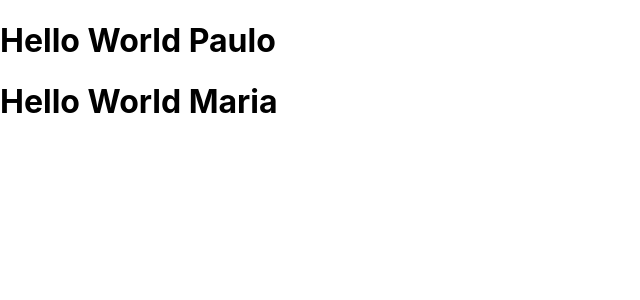
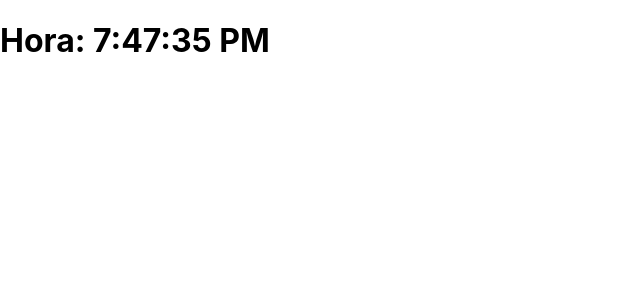
Before and after one commit to jeanmmlima/IMD0404-WEBI, a React (Create React App) app in the folder 13-react-intro/: page / in a window 1280 px wide. Shown: the top 300 px of the page, without its empty margins (0-640 px from the left). Built offline with nearby package versions, Linux system fonts and the light colour scheme.

Commit message:
timer ok

```diff
--- /dev/null
+++ b/13-react-intro/src/Timer.js
@@ -0,0 +1,10 @@
+import React from 'react';
+
+function Timer(props) {
+  const element = (
+    <div><h1>Hora: {props.date.toLocaleTimeString()} </h1></div>
+  )
+  return element;
+}
+
+export default Timer;
--- a/13-react-intro/src/index.js
+++ b/13-react-intro/src/index.js
@@ -1,19 +1,21 @@
 import React from 'react';
 import ReactDOM from 'react-dom/client';
 import './index.css';
-import App from './App';
 import reportWebVitals from './reportWebVitals';
-import Hello from './Hello';
+import Timer from './Timer';
+
 
 const root = ReactDOM.createRoot(document.getElementById('root'));
-root.render(
-  <React.StrictMode>
-    <div>
-      <Hello name="Paulo" />
-      <Hello name="Maria" />
-    </div>
-  </React.StrictMode>
-);
+
+
+
+function tick() {
+  root.render(
+    <Timer date={new Date()}/>
+  );
+}
+
+setInterval(tick, 1000);
 
 
 
```
